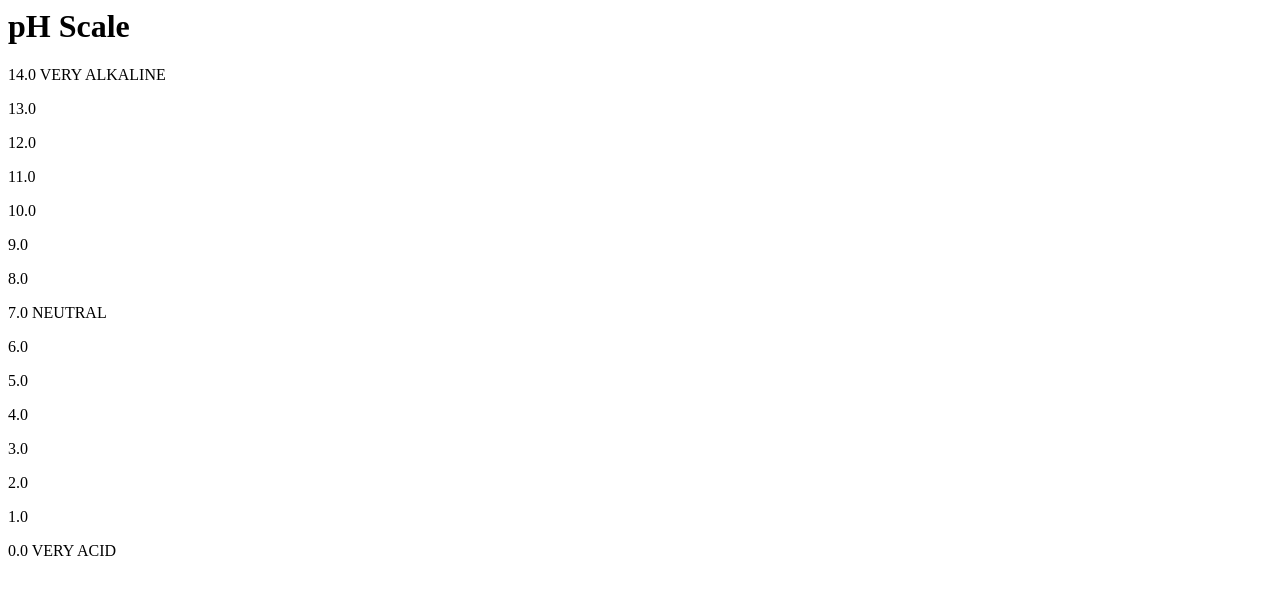
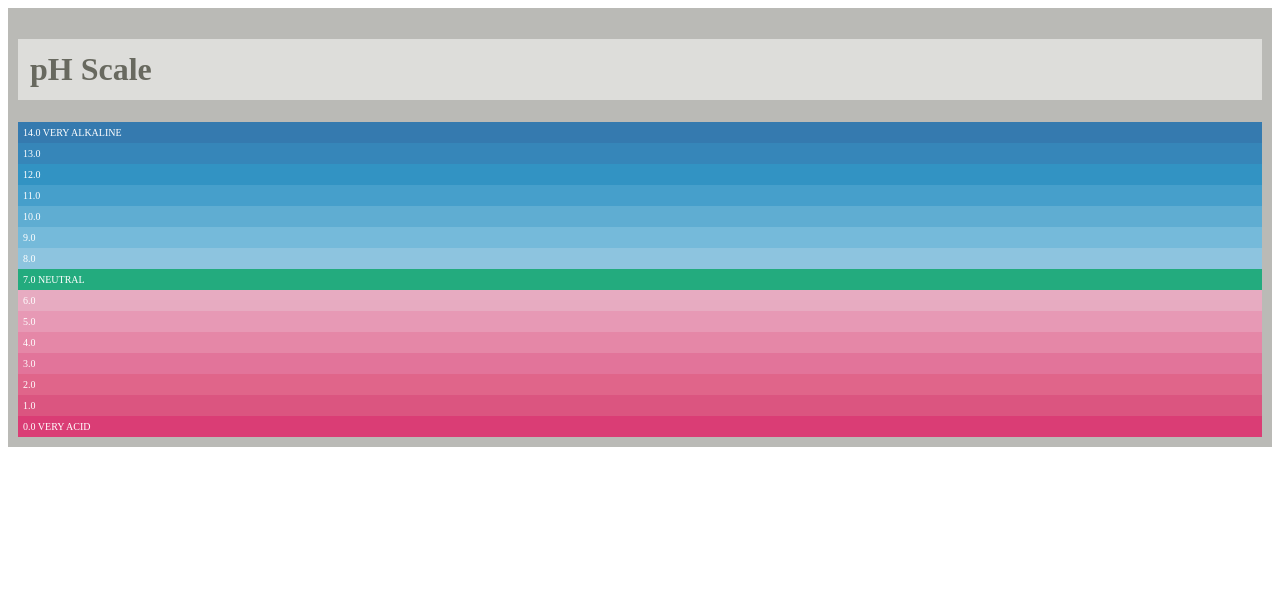
Before and after one commit to mohdasyraf/hello-world-22, a plain HTML site: page Challenge4.html in a window 1280 px wide. Drawn offline with Linux system fonts and the light colour scheme.

Commit message:
Add files via upload

```diff
--- a/Challenge4.html
+++ b/Challenge4.html
@@ -1,7 +1,61 @@
-<html><head>
+<html>
+	<head>
 		<title>Color</title>
+		<style type="text/css">
+			.container {
+     			border: 10px solid #babab6;
+     			background-color: #babab6;
+     		}
+     		div{
+     			background-color: #babab6;
+     		}
+
+			h1{
+				color: rgb(104, 105, 95);
+  				padding: 12px;
+  				background-color: rgb(221,221,218)
+			}
+			p{
+				color: #fff;
+   				padding: 5px;
+   				margin: 0;
+  		   		font-size: 10px;
+			}
+
+			p.fourteen {background-color: #357AAF;}
+
+			p.thirteen {background-color: #3686B9;}
+
+			p.twelve{background-color: #3293c3;}
+
+			p.eleven {background-color: #469fcb;}
+
+			p.ten {background-color: #5fadd2;}
+
+			p.nine {background-color: #75bada;}
+
+			p.eight {background-color: #8dc4df;}
+
+			p.seven {background-color: #23ab7e;}
+
+			p.six	{background-color: #e7abc1;}
+
+			p.five {background-color: #e799b5;}
+
+			p.four {background-color: #e587a7;}
+
+			p.three {background-color: #e2749a;}
+
+			p.two {background-color: #e0658a;}
+
+			p.one{background-color: #db5580;}
+
+			p.zero {background-color: #da3d75;}
+
+	</style>
 	</head>
 	<body>
+		<div class="container">
 		<h1>pH Scale</h1>
 		<p class="fourteen">14.0 VERY ALKALINE</p>
 		<p class="thirteen">13.0</p>
@@ -18,5 +72,6 @@
 		<p class="two">2.0</p>
 		<p class="one">1.0</p>
 		<p class="zero">0.0 VERY ACID</p>
-
-</body></html>
+	</div>
+</body>
+</html>
```
